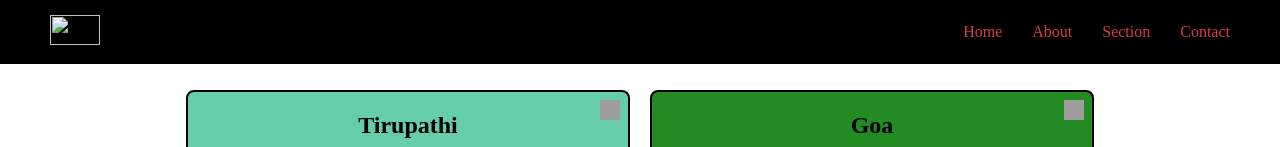
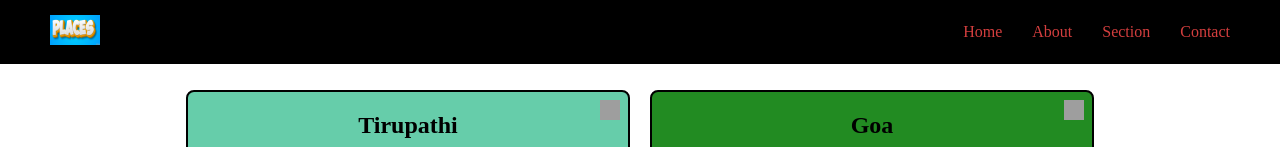
Before and after one commit to pmadhulika/POSITIONS-CSS, a plain HTML site: page index.html in a window 1280 px wide. Shown: the top 147 px of the page. Drawn offline with Linux system fonts and the light colour scheme; grey boxes are pictures that could not be loaded.

Commit message:
Update index.html

```diff
--- a/index.html
+++ b/index.html
@@ -10,7 +10,7 @@
 
 <body>
    <header>
-  <div class="logo"><img src="../assets/places.png" alt="" style="width: 50px;height:30px;"></div>
+  <div class="logo"><img src="places.png" alt="" style="width: 50px;height:30px;"></div>
   <nav class="navbar">
     <a href="#">Home</a>
     <a href="#">About</a>
```
